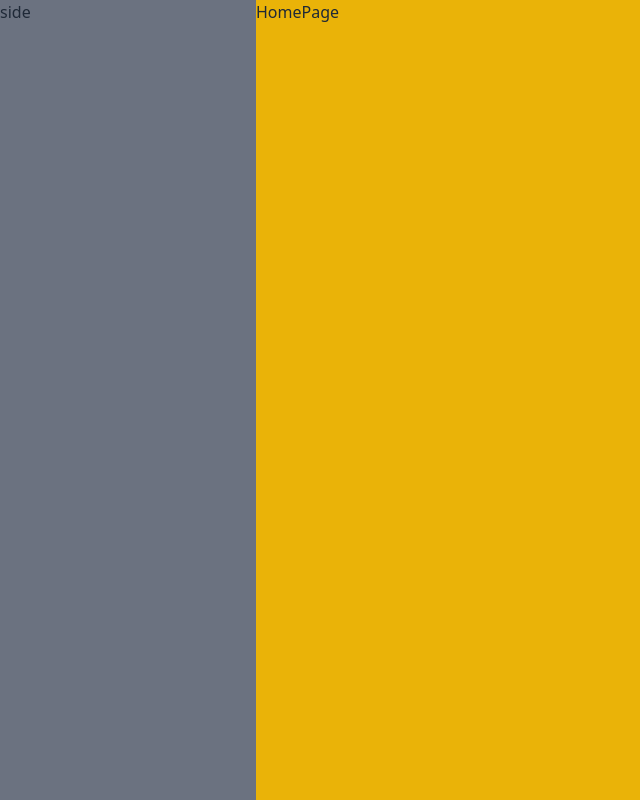
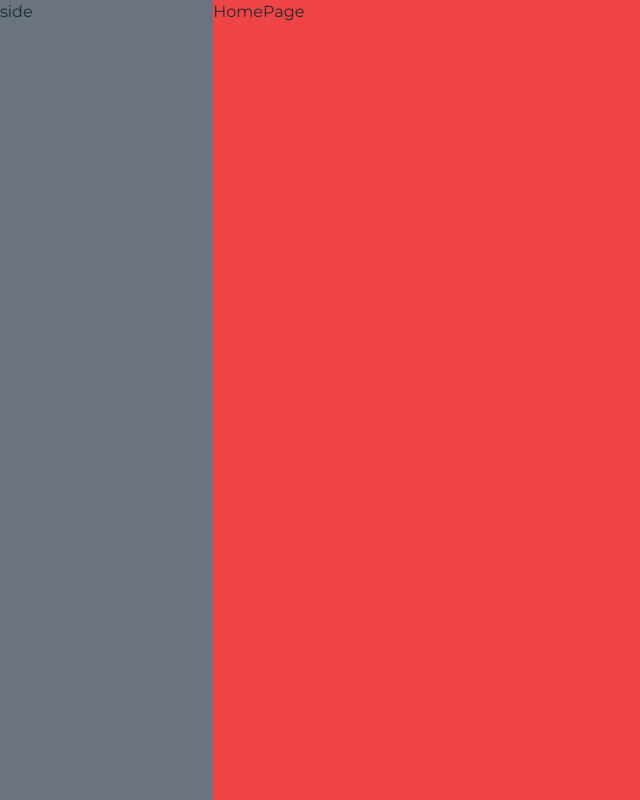
Before and after one commit to vishesh-baj/astrolok-cms, a React (Vite) app in the folder client/: page / in a window 1280 px wide. Shown: the whole page, without its empty margins (0-640 px from the left). Built offline with nearby package versions, Linux system fonts and the light colour scheme.

Commit message:
fixed sidebar bug

```diff
--- a/client/src/components/Sidebar/index.jsx
+++ b/client/src/components/Sidebar/index.jsx
@@ -15,7 +15,7 @@ const Sidebar = () => {
 
 
     <div
-      className={` bg-gray-500 ${sidebarToggle === true ? "h-screen w-[20%] sm:w-640px md:w-768px lg:w-1024px"  : "h-screen w-[7%] sm:w-640px md:w-768px lg:w-1024px "} transform translate-x-0 duration-300 ease-in-out `}
+      className={`duration-300 ease-in-out bg-gray-500 ${sidebarToggle === true ? "h-screen w-[20%] sm:w-640px md:w-768px lg:w-1024px"  : "h-screen w-[7%] sm:w-640px md:w-768px lg:w-1024px"}`}
     >
       <div onClick={handleClick}>side</div>
 
--- a/client/src/pages/HomePage.jsx
+++ b/client/src/pages/HomePage.jsx
@@ -9,11 +9,7 @@ const HomePage = () => {
       <Sidebar />
 
       <div
-        className={`bg-red-500 ${
-          sidebarToggle === true
-            ? "w-[80%] sm:bg-yellow-500 md:w-768px lg:w-1024px"
-            : "w-[93%] sm:w-640px md:w-768px lg:w-1024px"
-        }`}
+        className={`bg-red-500 w-screen`}
       >
         HomePage
       </div>
--- a/client/tailwind.config.js
+++ b/client/tailwind.config.js
@@ -2,27 +2,27 @@
 export default {
   content: ["./src/**/*.{js,jsx,ts,tsx}"],
   theme: {
-    screens: {
-      'sm': '640px',
-      // => @media (min-width: 640px) { ... }
+    // screens: {
+    //   'sm': '640px',
+    //   // => @media (min-width: 640px) { ... }
 
-      'md': '768px',
-      // => @media (min-width: 768px) { ... }
+    //   'md': '768px',
+    //   // => @media (min-width: 768px) { ... }
 
-      'lg': '1024px',
-      // => @media (min-width: 1024px) { ... }
+    //   'lg': '1024px',
+    //   // => @media (min-width: 1024px) { ... }
 
-      'xl': '1280px',
-      // => @media (min-width: 1280px) { ... }
+    //   'xl': '1280px',
+    //   // => @media (min-width: 1280px) { ... }
 
-      '2xl': '1536px',
-      // => @media (min-width: 1536px) { ... }
-    }
-    // extend: {
-    //   fontFamily: {
-    //     body: ["montserrat"],
-    //   },
-    // },
+    //   '2xl': '1536px',
+    //   // => @media (min-width: 1536px) { ... }
+    // }
+    extend: {
+      fontFamily: {
+        body: ["montserrat"],
+      },
+    },
   },
   plugins: [require("daisyui")],
 };
```
